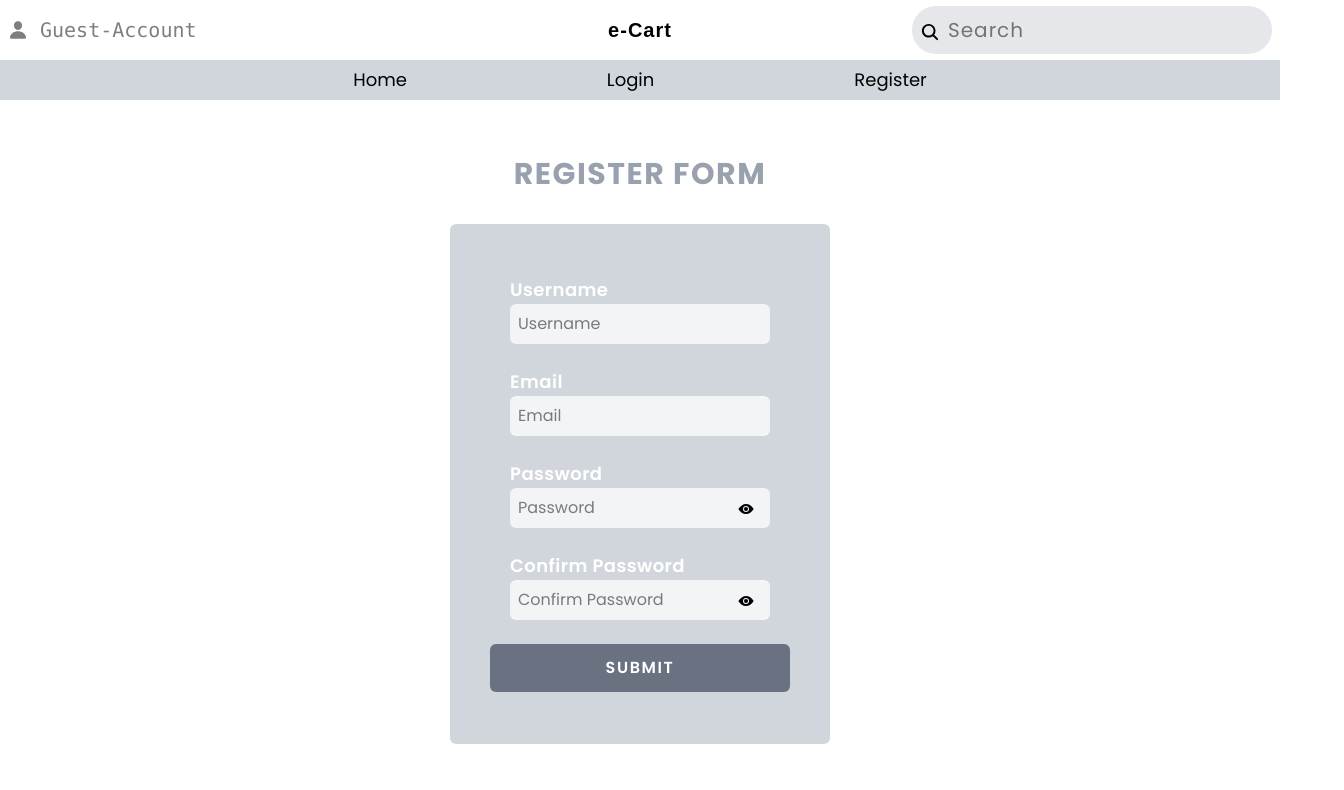
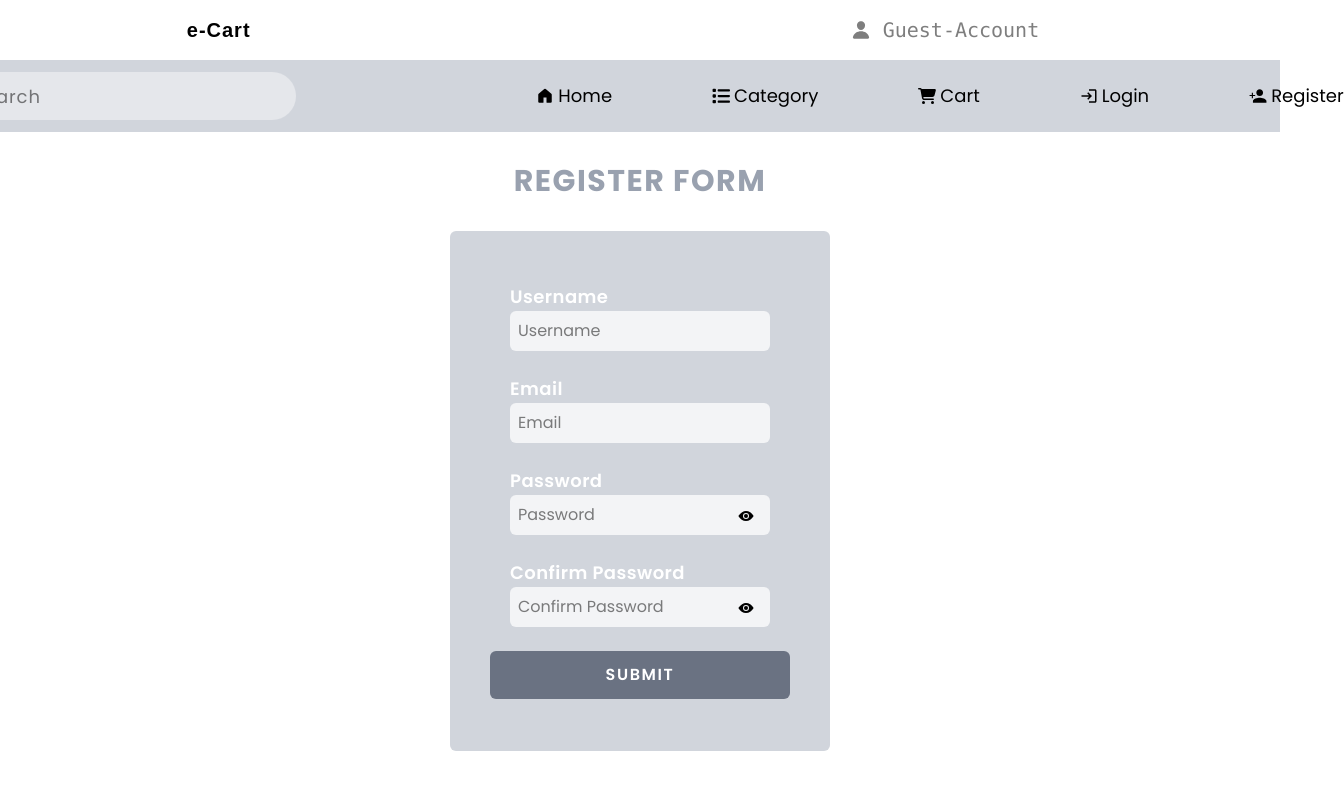
Before and after one commit to vishwa567/e-cart, a React (Vite) app: page /register in a window 1280 px wide. Shown: the top 790 px of the page, 1344 px wide, since content can reach past the window. Built offline with nearby package versions, Linux system fonts and the light colour scheme; no server answers; a web font is replaced by a local one.

Commit message:
Added Loading and Fetching the Category also improved statemanagement  by adding ItemContext

```diff
--- a/src/components/layout/Header.jsx
+++ b/src/components/layout/Header.jsx
@@ -4,8 +4,8 @@ import Menu from '../navigation/Menu'
 export default function Header({ searchState }) {
     return (
         <>
-            <Navbar searchState={searchState} />
-            <Menu />
+            <Navbar />
+            <Menu searchState={searchState} />
         </>
     )
 }
--- a/src/components/layout/product/ProductDetail.jsx
+++ b/src/components/layout/product/ProductDetail.jsx
@@ -12,7 +12,7 @@ import "swiper/css/pagination";
 
 export default function ProductDetail() {
 
-    let [clickedItem, setClickedItem] = useState({});
+    let [clickedItem, setClickedItem] = useState(null);
     let reqParam = useParams();
     let redirect = useNavigate();
 
@@ -21,10 +21,14 @@ export default function ProductDetail() {
         let finalProductData = await axios.get(`https://dummyjson.com/products/${reqParam.id}`);
         setClickedItem(finalProductData.data);
     }
-    useEffect(() => { fetchApi(); }, []);
+    useEffect(() => { fetchApi(); addEventListener("online", fetchApi) }, []);
 
-    console.log(clickedItem);
 
+    if (!clickedItem) {
+        return (
+            <div className='animate-spin w-5 h-10 absolute top-1/2 left-1/2 -translate-1/2 border-4 border-gray-500 rounded-full border-t-gray-700'></div>
+        );
+    }
 
     return (
         <div className="w-full flex p-10 gap-15 items-center relative ">
@@ -81,7 +85,7 @@ export default function ProductDetail() {
                 </div>
             </div>
             <button onClick={() => { redirect("/") }}>
-                <IoClose className="absolute text-5xl right-10 top-10 text-gray-500 cursor-pointer" />
+                <IoClose className="absolute text-5xl right-10 top-10 text-gray-500 cursor-pointer hover:text-black" />
             </button>
         </div>
 
--- /dev/null
+++ b/src/components/navigation/CategoryList.jsx
@@ -0,0 +1,46 @@
+import axios from 'axios';
+import { useContext, useEffect, useState } from 'react'
+import { AllItems } from '../../contexts/ItemContext';
+import Logo from './Logo';
+
+export default function CategoryList() {
+
+    let [categoryList, setCategoryList] = useState([]);
+    let { setCategory } = useContext(AllItems);
+
+    async function fetchCategory() {
+
+        let finalCategoryList = await axios.get(`https://dummyjson.com/products/category-list`);
+        setCategoryList(finalCategoryList.data);
+
+    }
+    useEffect(() => { fetchCategory() }, []);
+
+    function filterCategory(items) {
+        setCategory(items)
+    }
+
+
+    return (
+        <div className='absolute  h-100 w-135 z-50 bg-gray-400 top-15 -left-25  rounded-3xl '>
+            {categoryList.length != 0 ?
+                <ul className='flex flex-col flex-wrap h-full py-4 px-10'>
+                    {
+                        categoryList?.map(list => (
+                            <li
+                                onClick={() => filterCategory(list)}
+                                className='capitalize list-disc text-gray-200 hover:text-black'
+                                key={list}
+                            >
+                                {list.replace("-", " ")}
+                            </li>
+                        ))
+                    }
+                </ul>
+                :
+                <div className='animate-spin w-5 h-10 absolute top-1/2 left-1/2 -translate-1/2 border-4 border-gray-500 rounded-full border-t-gray-700'></div>
+
+            }
+        </div>
+    )
+}
--- a/src/components/navigation/Logo.jsx
+++ b/src/components/navigation/Logo.jsx
@@ -2,7 +2,7 @@ import React from 'react'
 
 export default function Logo() {
     return (
-        <div className='w-1/3 flex justify-center'>
+        <div className='w-1/3 flex justify-center '>
             <h1 className='font-doto font-extrabold tracking-wider'>e-Cart</h1>
         </div>
     )
--- a/src/components/navigation/Menu.jsx
+++ b/src/components/navigation/Menu.jsx
@@ -1,30 +1,56 @@
-import { useContext } from 'react'
+import { useContext, useState } from 'react'
 import { Link } from 'react-router-dom'
-import { AuthUserContext } from '../../contexts/AuthContext'
+import Search from './Search';
+import { GoHomeFill } from "react-icons/go";
+import { FaCartShopping, FaList } from "react-icons/fa6";
+import { MdLogin, MdLogout } from "react-icons/md";
+import { IoMdPersonAdd } from "react-icons/io";
+import { AuthUserContext } from '../../contexts/AuthContext';
+import { AllItems } from '../../contexts/ItemContext';
+import CategoryList from './CategoryList';
 
-export default function Menu() {
+
+export default function Menu({ searchState }) {
 
     let { userData } = useContext(AuthUserContext);
+    let [showCategory, setShowCategory] = useState(false);
 
     function validUser() {
         return (
-            <Link to="/login" >Logout</Link>
+            <>
+                <Link className='flex gap-1 items-center' to="/login" ><MdLogout />Logout</Link>
+            </>
         )
     }
 
     function inValidUser() {
         return (
             <>
-                <Link to="/login" >Login</Link>
-                <Link to="/register" >Register</Link>
+                <Link className='flex gap-1 items-center' to="/login" ><MdLogin />
+                    Login</Link>
+                <Link className='flex gap-1 items-center' to="/register" ><IoMdPersonAdd />
+                    Register</Link>
             </>
         )
     }
 
     return (
-        <div className='flex justify-center bg-gray-300 h-10 items-center'>
-            <div className='flex gap-50 text-lg'>
-                <Link to="/" >Home</Link>
+        <div className='flex justify-center bg-gray-300 h-18 items-center gap-60 text-lg'>
+            <Search searchState={searchState} />
+            <div className='flex gap-25 relative'>
+                <Link className='flex gap-1 items-center' to="/" ><GoHomeFill />Home</Link>
+                <div className='relative'
+                    onClick={() => setShowCategory(!showCategory)}
+                >
+                    <Link
+                        className='flex gap-1 items-center' to="/" >
+                        <FaList />Category
+                        {showCategory && (
+                            <CategoryList />
+                        )}
+                    </Link>
+                </div >
+                <Link className='flex gap-1 items-center' to="/" ><FaCartShopping />Cart</Link>
                 {
                     userData?.emailVerified ? validUser() : inValidUser()
                 }
--- a/src/components/navigation/Navbar.jsx
+++ b/src/components/navigation/Navbar.jsx
@@ -1,13 +1,11 @@
 import Logo from './Logo'
 import Profile from './Profile'
-import Search from './Search'
 
-export default function Navbar({ searchState }) {
+export default function Navbar() {
     return (
         <nav className='flex justify-between items-center px-2 h-15 text-xl'>
+            <Logo />
             <Profile />
-            <Logo />
-            <Search searchState={searchState} />
         </nav>
     )
 }
--- a/src/components/navigation/auth/Register.jsx
+++ b/src/components/navigation/auth/Register.jsx
@@ -74,7 +74,7 @@ export default function Register() {
 
 
     return (
-        <main className='w-full h-[calc(100dvh-100px)]  flex flex-col justify-center items-center gap-8'>
+        <main className='w-full h-[calc(100dvh-150px)]  flex flex-col justify-center items-center gap-8'>
             <h1 className='text-3xl font-bold text-gray-400 uppercase tracking-wider '>Register Form</h1>
             <form
                 className="w-95 bg-gray-300 p-10 rounded-md flex flex-col justify-center items-center"
--- a/src/contexts/AuthContext.jsx
+++ b/src/contexts/AuthContext.jsx
@@ -1,23 +1,28 @@
 import { onAuthStateChanged } from 'firebase/auth';
 import { createContext, useEffect, useState } from 'react'
 import { _Auth } from '../firebase/FirebaseBaas';
+import axios from 'axios';
 
 export let AuthUserContext = createContext();
 
 export default function AuthContext({ children }) {
     let [userData, setUserData] = useState(null);
 
+    //! Auth Changes
+    function authChanges() {
+        return onAuthStateChanged(_Auth, (userCredential) => {
+            if (userCredential && userCredential.emailVerified) {
+                setUserData(userCredential);
+            } else {
+                setUserData(null);
+            }
+        });
+    }
     useEffect(() => {
-        const unsubscribe = onAuthStateChanged(_Auth, (userCredential) => {
-            if (userCredential && userCredential.emailVerified) {
-                setUserData(userCredential)
-            } else {
-                setUserData(null)
-            }
-        })
-
+        const unsubscribe = authChanges();
         return () => unsubscribe();
     }, []);
+
 
     return (
         <AuthUserContext.Provider value={{ userData }}>
--- /dev/null
+++ b/src/contexts/ItemContext.jsx
@@ -0,0 +1,40 @@
+import axios from "axios";
+import { createContext, useEffect, useState } from "react"
+
+
+export let AllItems = createContext();
+
+export default function ItemContext({ children }) {
+
+
+    let [items, setItems] = useState([]);
+    let [visibleItems, setVisibleItems] = useState([]);
+    let [category, setCategory] = useState("");
+    let [limit, setLimit] = useState(16);
+
+
+    //! Fetching the API
+    async function fetchApi() {
+        let finalItemsData = await axios.get(`https://dummyjson.com/products?limit=0&select=id,price,title,rating,category,thumbnail`);
+        let { products } = finalItemsData.data;
+        setItems(products);
+        setVisibleItems(products.slice(0, limit));
+    }
+    useEffect(() => {
+        // Try immediately to fetch the data
+        fetchApi();
+
+        addEventListener("online", fetchApi);
+    }, []);
+
+    return (
+        <AllItems.Provider value={{
+            items,
+            visibleItemsState: { visibleItems, setVisibleItems },
+            limitState: { limit, setLimit },
+            categoryState: { category, setCategory },
+        }}>
+            {children}
+        </AllItems.Provider>
+    )
+}
--- a/src/main.jsx
+++ b/src/main.jsx
@@ -3,9 +3,12 @@ import { RouterProvider } from 'react-router-dom';
 import { myRouter } from './routers/Router';
 import AuthContext from './contexts/AuthContext';
 import './index.css';
+import ItemContext from './contexts/ItemContext';
 
 createRoot(document.getElementById("root")).render(
     <AuthContext>
-        <RouterProvider router={myRouter} />
+        <ItemContext>
+            <RouterProvider router={myRouter} />
+        </ItemContext>
     </AuthContext>
 );
```
Also changed, not shown: src/components/layout/home/Home.jsx (+17 -18 lines).
